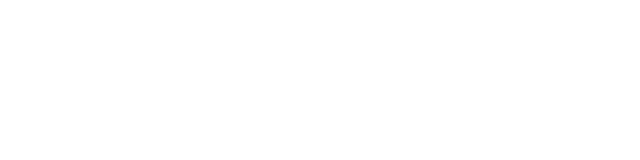
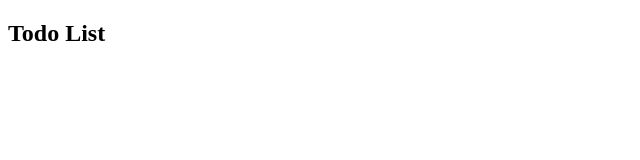
Before and after one commit to xiaojinlove/mern-todolist, a React (Vite) app in the folder todolist/: page / in a window 1280 px wide. Shown: the top 160 px of the page, without its empty margins (0-640 px from the left). Built offline with nearby package versions, Linux system fonts and the light colour scheme.

Commit message:
create Home

```diff
--- a/todolist/src/App.jsx
+++ b/todolist/src/App.jsx
@@ -1,9 +1,10 @@
+import Home from './Home'
 
 function App() {
 
   return (
     <>
-
+      <Home />
     </>
   )
 }
--- /dev/null
+++ b/todolist/src/Home.jsx
@@ -0,0 +1,10 @@
+
+function Home() {
+  return (
+    <div>
+      <h2>Todo List</h2>
+    </div>
+  )
+}
+
+export default Home
```
